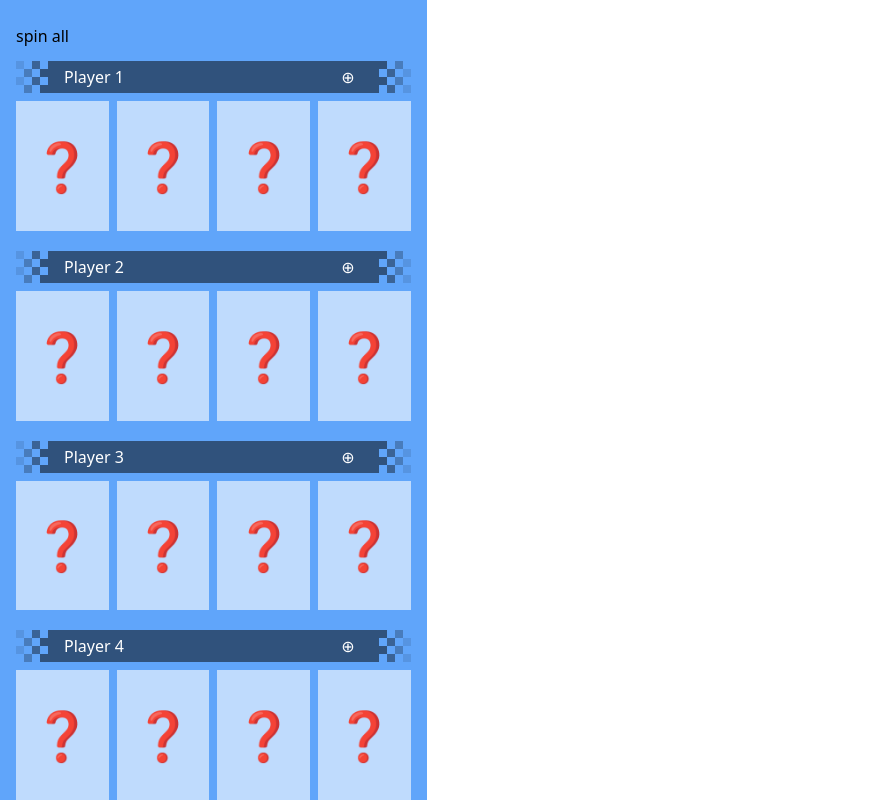
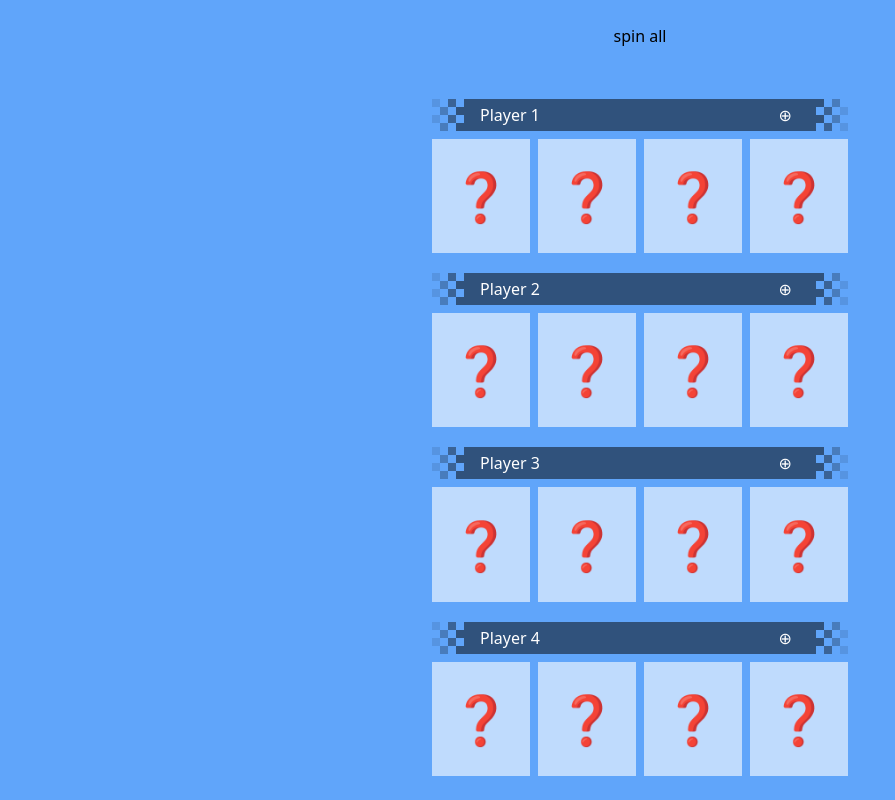
Before and after one commit to Alvadda/mario-kart-randomizer, a React (Vite) app: page / in a window 1280 px wide. Shown: the whole page, without its empty margins (0-895 px from the left). Built offline with nearby package versions, Linux system fonts and the light colour scheme.

Commit message:
fix layout start

```diff
--- a/src/components/player.tsx
+++ b/src/components/player.tsx
@@ -4,15 +4,18 @@ import { useEffect } from 'react'
 
 type PlayerProps = {
     name: string
-    registerSpin: (spin: () => void) => void
+    registerSpin: (register: { id: string; spinF: () => void }) => void
 }
 
 export const Player = ({ name, registerSpin }: PlayerProps) => {
     const { RandomSelector, isSpinning, spin } = useRandomSelector(2)
 
     useEffect(() => {
-        registerSpin(spin)
-    }, [registerSpin, spin])
+        registerSpin({
+            id: name,
+            spinF: spin,
+        })
+    }, [name, registerSpin, spin])
 
     return (
         <div className="w-full flex flex-col gap-2">
--- a/src/components/useRandomSelector.tsx
+++ b/src/components/useRandomSelector.tsx
@@ -58,7 +58,7 @@ export const useRandomSelector = (animationDurationS = 1) => {
                     <div
                         key={index}
                         ref={(el) => (doorsRef.current[index] = el)}
-                        className="w-full bg-white/60 aspect-[5/7] overflow-hidden"
+                        className="w-full bg-white/60 lg:aspect-[6/7] aspect-[5/7] overflow-hidden"
                     >
                         <div className="flex justify-center items-center w-full h-full">
                             <div className={BOX_STYLE}>{DEFAULT_ITEM}</div>
--- a/src/layout/mainContainer.tsx
+++ b/src/layout/mainContainer.tsx
@@ -4,6 +4,8 @@ type MainContainerProps = {
 
 export const MainContainer = ({ children }: MainContainerProps) => {
     return (
-        <div className="px-4 py-6 h-screen bg-blue-400 lg:w-1/3 md:w-3/5 w-screen">{children}</div>
+        <div className="px-4 py-6 h-screen bg-blue-400 w-screen flex justify-center items-center">
+            <div className="lg:w-1/3 md:w-3/5 w-full h-full">{children}</div>
+        </div>
     )
 }
--- a/src/pages/randomizer.tsx
+++ b/src/pages/randomizer.tsx
@@ -1,23 +1,30 @@
 import { Player } from '@/components/player'
+import { removeElementAt } from '@/utils'
 import { useRef } from 'react'
 
-const test = new Set<() => void>()
+type SpinRegister = {
+    id: string
+    spinF: () => void
+}
+
 export const Randomizer = () => {
-    const spinRef = useRef<Array<() => void>>()
+    const spinRegisterRef = useRef<Array<SpinRegister>>([])
 
-    const registerSpinHandler = (spin: () => void) => {
-        console.log('register')
-        const current = spinRef.current
-        spinRef.current = current ? [...current, spin] : [spin]
+    const registerSpinHandler = (register: SpinRegister) => {
+        const current = spinRegisterRef.current
+        const indexOfRegister = current.findIndex((r) => r.id === register.id)
+
+        if (indexOfRegister === -1) {
+            return (spinRegisterRef.current = [...current, register])
+        }
+
+        return (spinRegisterRef.current = [...removeElementAt(current, indexOfRegister), register])
     }
 
-    const spinAll = () => {
-        console.log(spinRef.current)
-        spinRef.current?.forEach((spin) => spin())
-    }
+    const spinAll = () => spinRegisterRef.current?.forEach((sr) => sr.spinF())
 
     return (
-        <>
+        <div className="w-full h-full flex justify-between flex-col">
             <button onClick={() => spinAll()}>spin all</button>
             <div className="h-full w-full flex flex-col gap-5 justify-end">
                 <Player name="player 1" registerSpin={registerSpinHandler} />
@@ -25,6 +32,6 @@ export const Randomizer = () => {
                 <Player name="player 3" registerSpin={registerSpinHandler} />
                 <Player name="player 4" registerSpin={registerSpinHandler} />
             </div>
-        </>
+        </div>
     )
 }
--- a/src/utils/index.ts
+++ b/src/utils/index.ts
@@ -11,3 +11,10 @@ export const getRandomNumberBetween = (min: number, max: number) =>
     Math.floor(Math.random() * (max - min + 1) + min)
 
 export const wait = (duration: number) => new Promise((resolve) => setTimeout(resolve, duration))
+
+export const removeElementAt = <T>(array: Array<T>, index: number) => {
+    const newArray = [...array]
+
+    newArray.splice(index, 1)
+    return newArray
+}
```
